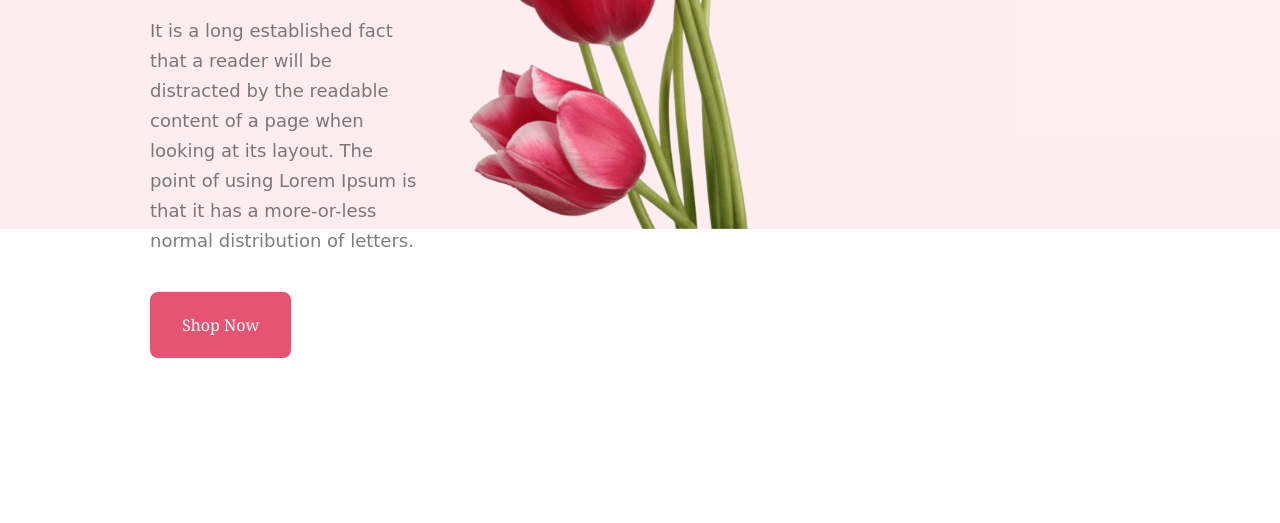
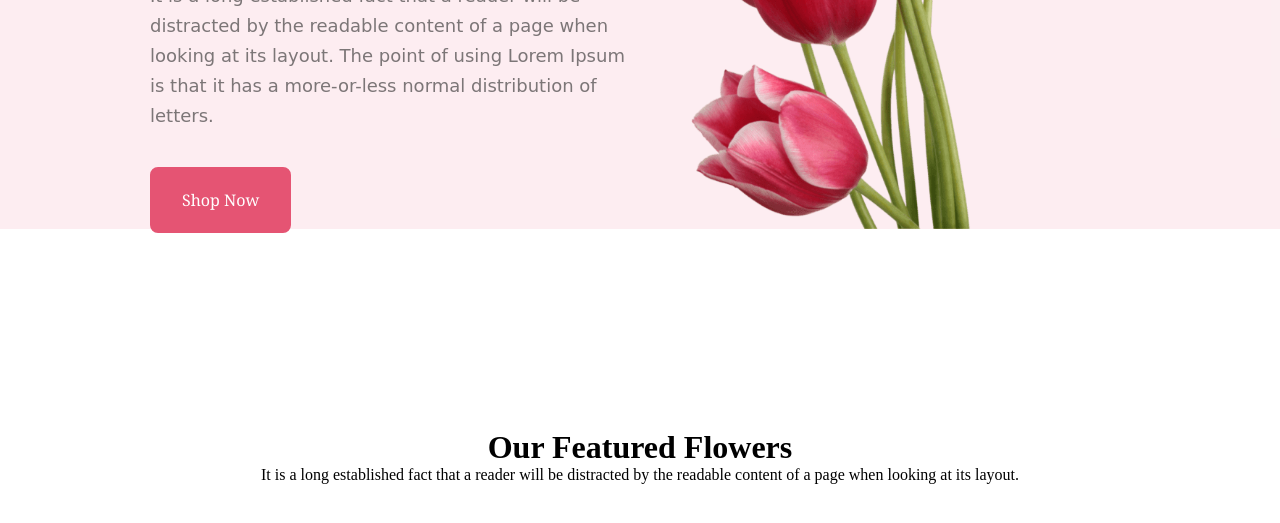
Before and after one commit to tanjimahmed14/first-assignment, a plain HTML site: page index.html in a window 1280 px wide. Shown: the part 371-894 px from the top of the page. Before the commit the page ends 800 px from the top, so only its background shows below. Drawn offline with Linux system fonts and the light colour scheme.

Commit message:
add code 2

```diff
--- a/style.css
+++ b/style.css
@@ -53,3 +53,9 @@
 button.shop-now hover {
     box-shadow: 0 0 20px 0px rgba(0, 0, 0, 0.2)
 }
+
+.featured-contant {
+    text-align: center;
+    margin-top: 120px;
+    margin: 200px 0px 200px;
+}
```
Also changed, not shown: index.html (+1 -3 lines).
